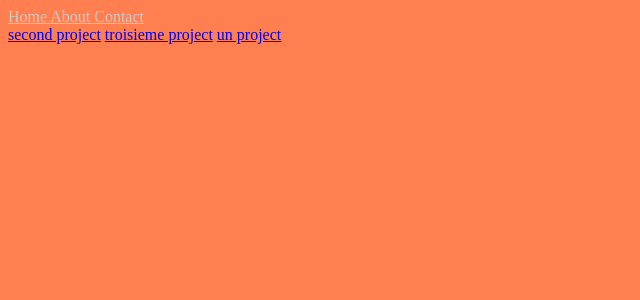
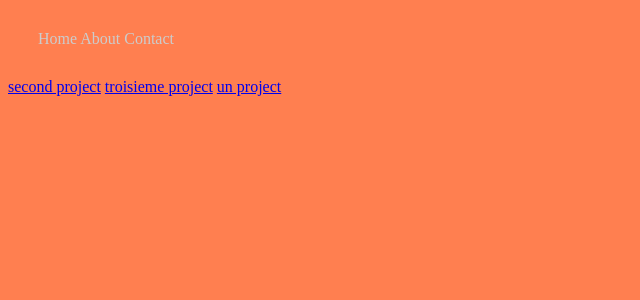
Before and after one commit to sarahyjja/JekyllPortfolio_test4, a Jekyll site: the page built from index.md, in a window 1280 px wide. Shown: the top 300 px of the page, without its empty margins (0-640 px from the left). Built offline with Jekyll 4.4.1, drawn with Linux system fonts in a browser that asks for light colours; some web fonts are replaced.

Commit message:
Changing the state of the links in the navbar

```diff
--- a/_includes/navbar.html
+++ b/_includes/navbar.html
@@ -1,6 +1,6 @@
 <nav class="nav">
     {% for item in site.links %}
-      <a class="nav__a" href="{{ item.link }}" {% if page.url == item.link %} {% endif %}>
+      <a class="nav__item nav__link" href="{{ item.link }}" {% if page.url == item.link %} {% endif %}>
         {{ item.name }}
       </a>
     {% endfor %}
--- a/_sass/navbar.scss
+++ b/_sass/navbar.scss
@@ -1,12 +1,17 @@
 .nav {
   list-style-type: none;
-  margin: 30;
-  padding: 0;
+  margin: 30px;
+  padding: 0px;
   width: 200px;
   color: #f1f1f1;
 }
 
-.nav__a {
+.nav__item {
   color: #ccc;
   font-family: 'Baloo Chettan', cursive;
+  text-decoration: none;
 }
+
+.nav__link:hover {
+  color: #678678;
+}
```
